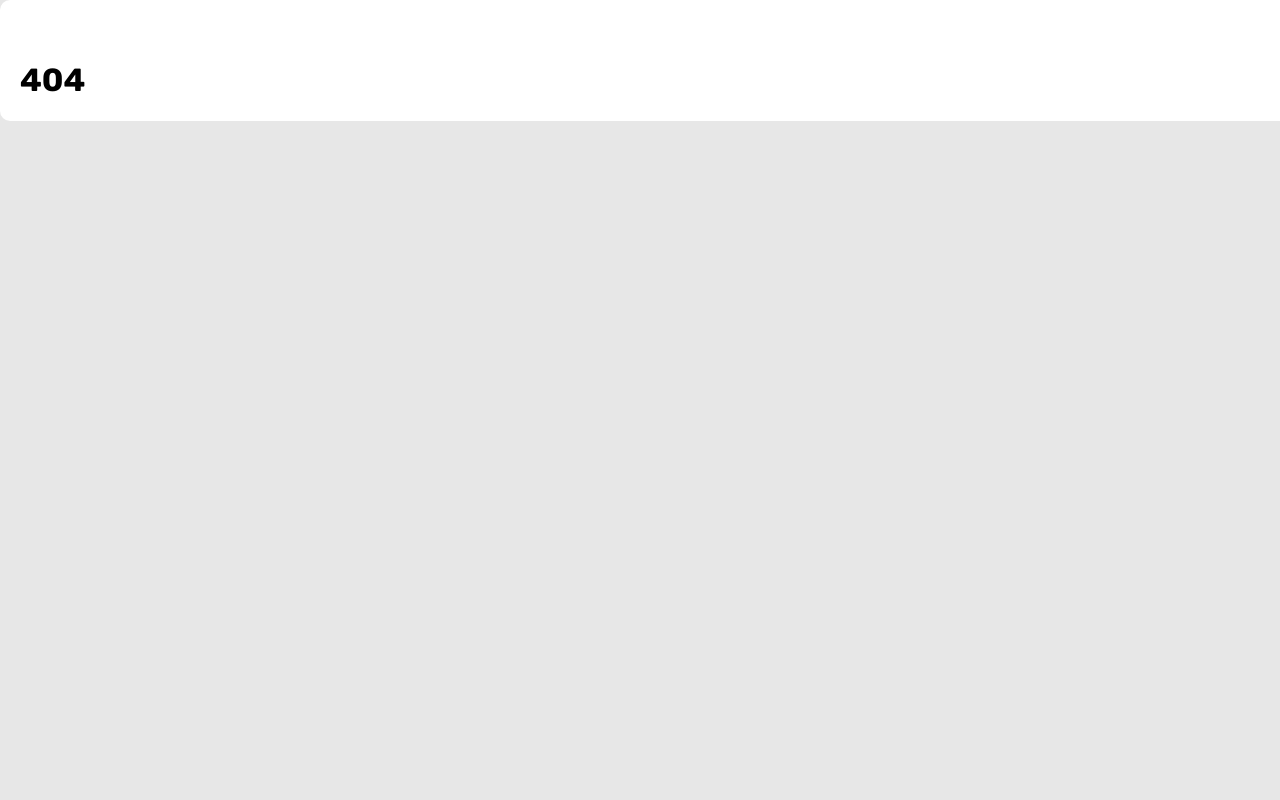
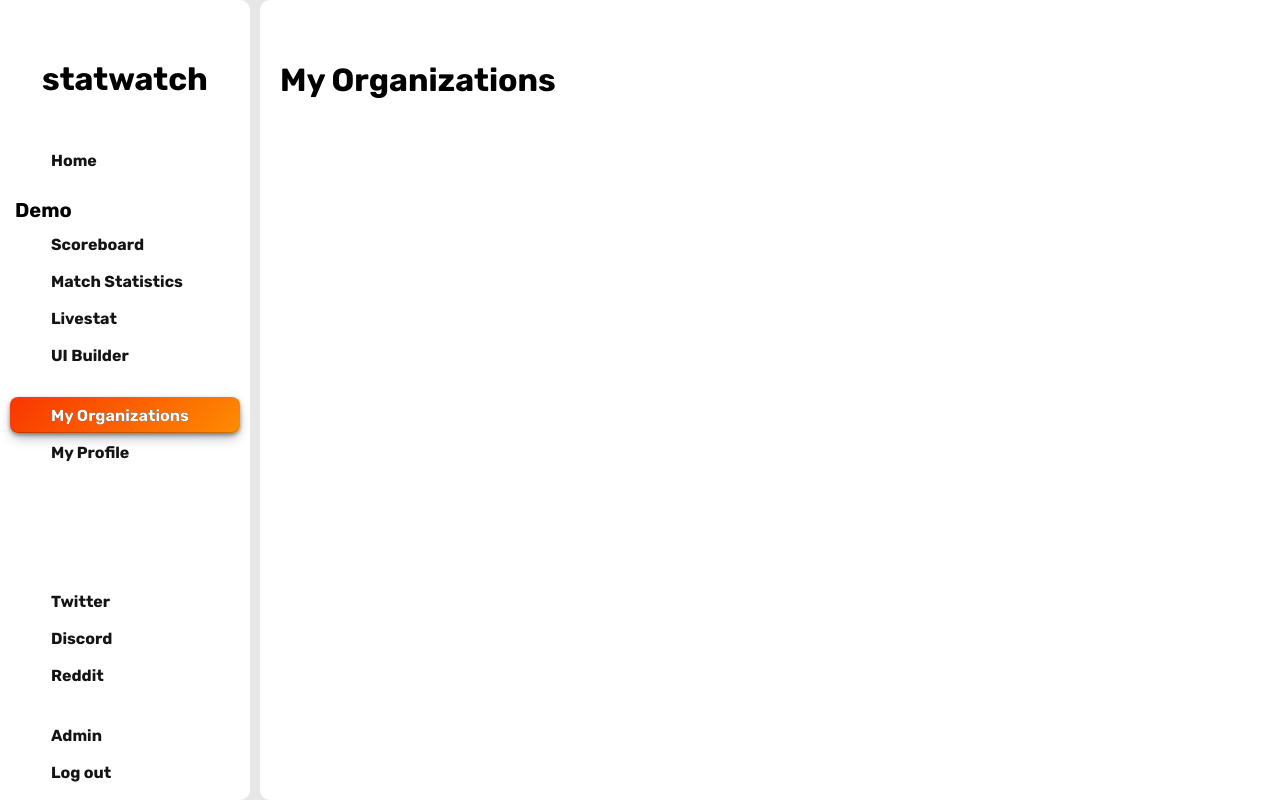
Before and after one commit to Corned/statwatch.tmp.ooo, a React (Create React App) app in the folder client/: page /me/orgs in a window 1280 px wide. Built offline with nearby package versions, Linux system fonts and the light colour scheme; no server answers.

Commit message:
changed paths

```diff
--- a/client/src/components/Navigation/Link.js
+++ b/client/src/components/Navigation/Link.js
@@ -27,9 +27,12 @@ const StyledLink = styled(Link)`
 
     ${'' /* background-color: #E84C3D; */}
 
-    background: #ee0979;  /* fallback for old browsers */
-    background: -webkit-linear-gradient(to right, #ff6a00, #ee0979);  /* Chrome 10-25, Safari 5.1-6 */
-    background: linear-gradient(to right, #ff6a00, #ee0979); /* W3C, IE 10+/ Edge, Firefox 16+, Chrome 26+, Opera 12+, Safari 7+ */
+    background: #fe8c00;  /* fallback for old browsers */
+    background: -webkit-linear-gradient(135deg, #f83600, #fe8c00);  /* Chrome 10-25, Safari 5.1-6 */
+    background: linear-gradient(135deg, #f83600, #fe8c00); /* W3C, IE 10+/ Edge, Firefox 16+, Chrome 26+, Opera 12+, Safari 7+ */
+
+
+
 
     box-shadow: rgba(0, 0, 0, 0.4) 0px 2px 4px, rgba(0, 0, 0, 0.3) 0px 7px 13px -3px, rgba(0, 0, 0, 0.2) 0px -1px 0px inset;
 
@@ -45,7 +48,7 @@ const StyledLink = styled(Link)`
   `}
 
 
-  ${props => props.collapsed && css`
+  ${props => props.collapsed === true && css`
     max-height: 36px;
 
     &:hover > .tooltip {
@@ -82,7 +85,9 @@ export default ({ icon, to, label, header }) => {
     <StyledLink
       className="navigation__link"
       selected={pathname === to}
-      collapsed={collapsed}
+      // for tooltips
+      // had to do hax to remove a "non-boolean" error
+      collapsed={collapsed ? 1 : 0}
       to={to}
     >
       { icon }
--- a/client/src/components/Navigation/index.js
+++ b/client/src/components/Navigation/index.js
@@ -23,7 +23,7 @@ const Navigation = () => {
 
   const navigationClasses = classNames(
     "navigation",
-    { "collapsed": isCollapsed },
+    { "collapsed": isCollapsed ? true : false },
   )
 
   const NavigationCollapseToggleIcon = isCollapsed ? Icon("menu-line") : Icon("menu-fold-line")
--- a/client/src/constants/navigationData.js
+++ b/client/src/constants/navigationData.js
@@ -24,22 +24,22 @@ export default [
     links: [
       {
         label: "Scoreboard",
-        to: "/1",
+        to: "/demo/scoreboard",
         icon: Icon("broadcast-fill"),
       },
       {
         label: "Match Statistics",
-        to: "/2",
+        to: "/demo/match-statistics",
         icon: Icon("line-chart-fill"),
       },
       {
         label: "Livestat",
-        to: "/3",
+        to: "/demo/livestat",
         icon: Icon("bar-chart-2-fill"),
       },
       {
         label: "UI Builder",
-        to: "/4",
+        to: "/demo/ui-builder",
         icon: Icon("stack-fill"),
       },
     ]
@@ -52,12 +52,12 @@ export default [
     links: [
       {
         label: "My Organizations",
-        to: "/5",
+        to: "/me/orgs",
         icon: Icon("group-fill"),
       },
       {
         label: "My Profile",
-        to: "/6",
+        to: "/me",
         icon: Icon("profile-fill"),
       },
     ]
--- a/client/src/index.js
+++ b/client/src/index.js
@@ -3,11 +3,13 @@ import ReactDOM from "react-dom/client"
 import App from "./App"
 import reportWebVitals from "./reportWebVitals"
 
-import "./index.css"
-import "./scrollbar.css"
 import { createBrowserRouter, createRoutesFromElements, RouterProvider, Route } from "react-router-dom"
 import Error404 from "views/404"
 import HomeView from "views/Home"
+import MyOrganizations from "views/MyOrganizations"
+
+import "./index.css"
+import "./scrollbar.css"
 
 const router = createBrowserRouter(
   createRoutesFromElements(
@@ -15,18 +17,21 @@ const router = createBrowserRouter(
 
       <Route path="" element={<App/>}>
         <Route path="" element={<HomeView/>}/>
-        <Route path="1" element={<h1>1</h1>}/>
-        <Route path="2" element={<h1>2</h1>}/>
-        <Route path="3" element={<h1>3</h1>}/>
-        <Route path="4" element={<h1>4</h1>}/>
-        <Route path="5" element={<h1>5</h1>}/>
-        <Route path="6" element={<h1>6</h1>}/>
+        <Route path="/demo/scoreboard" element={<h1>Demo: Scoreboard</h1>}/>
+        <Route path="/demo/match-statistics" element={<h1>Demo: Match Statistics</h1>}/>
+        <Route path="/demo/livestat" element={<h1>Demo: Livestat</h1>}/>
+        <Route path="/demo/ui-builder" element={<h1>Demo: UI Builder</h1>}/>
+        <Route path="/me/orgs" element={<MyOrganizations/>}/>
+        <Route path="/me" element={<h1>My Profile</h1>}/>
+
         <Route path="7" element={<h1>7</h1>}/>
         <Route path="8" element={<h1>8</h1>}/>
         <Route path="9" element={<h1>9</h1>}/>
-        <Route path="10" element={<h1>10</h1>}/>
+
+        <Route path="/admin" element={<h1>Admin</h1>}/>
         <Route path="11" element={<h1>11</h1>}/>
-        <Route path="12" element={<h1>12</h1>}/>
+
+        <Route path="*" element={<Error404/>}/>
       </Route>
 
       <Route path="panel/*" element={<h1>panel</h1>}>
--- a/client/src/views/404.js
+++ b/client/src/views/404.js
@@ -1,10 +1,23 @@
-import ViewContainer from "./ViewContainer"
+import styled from "styled-components"
+
+
+const View404 = styled.div`
+  display: flex;
+  flex-direction: column;
+  justify-content: center;
+  text-align: center;
+
+  flex-grow: 2;
+  font-size: 4em;
+  color: rgba(200, 200, 200, 1);
+`
+
 
 const Error404 = () => {
   return (
-    <ViewContainer>
+    <View404>
       <h1>404</h1>
-    </ViewContainer>
+    </View404>
   )
 }
 
--- /dev/null
+++ b/client/src/views/MyOrganizations.js
@@ -0,0 +1,13 @@
+import ViewContainer from "./ViewContainer"
+
+
+const MyOrganizations = () => {
+  return (
+    <ViewContainer>
+      <h1>My Organizations</h1>
+
+    </ViewContainer>
+  )
+}
+
+export default MyOrganizations
```
